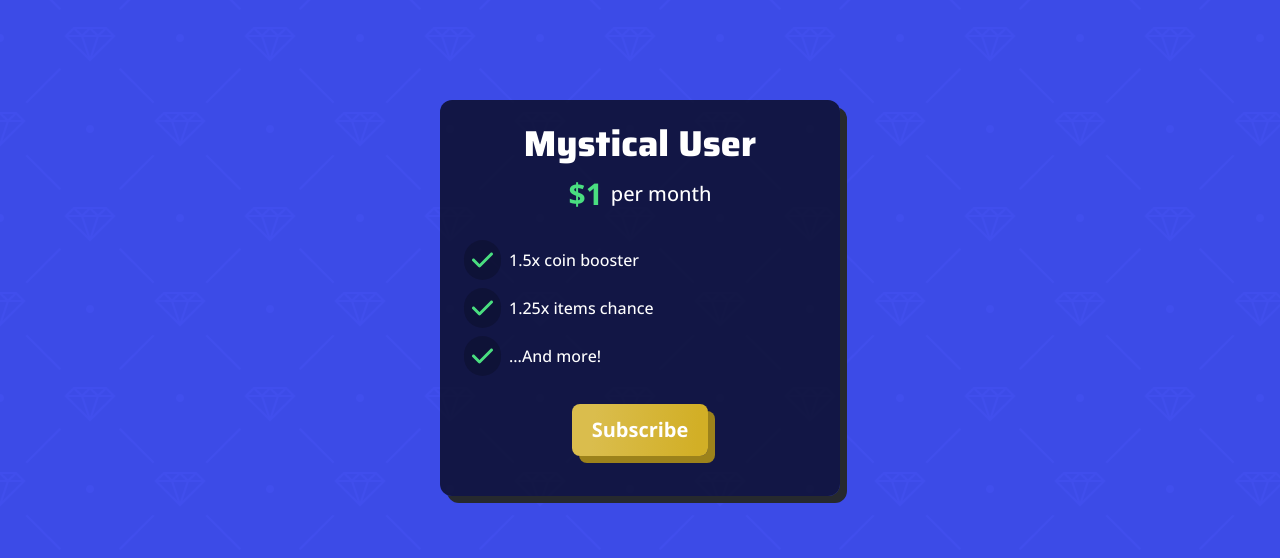
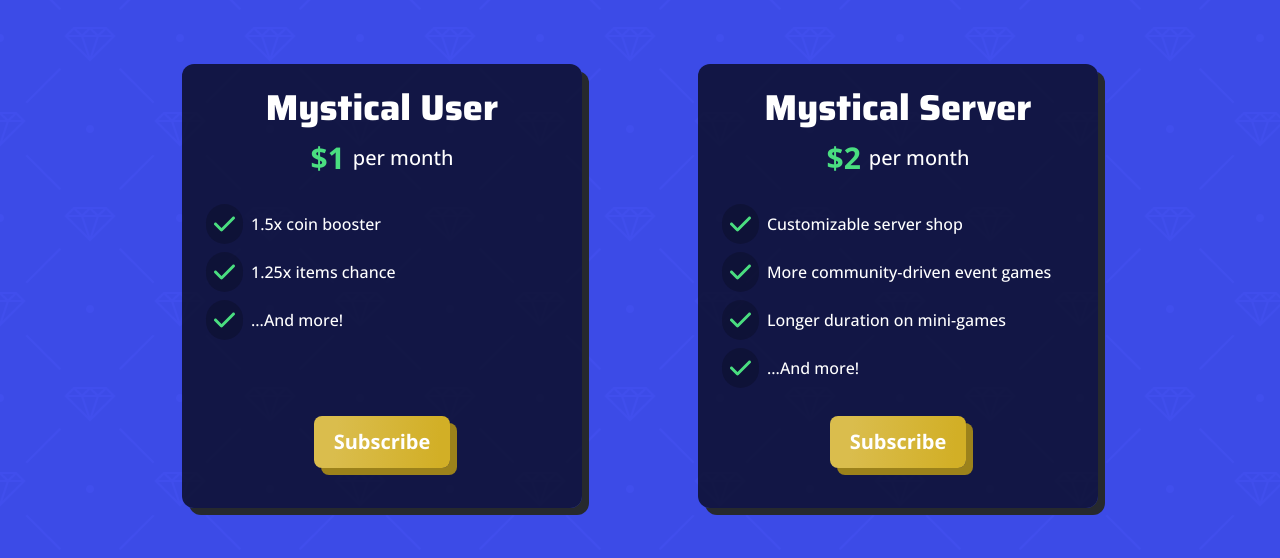
Before and after one commit to Nzii3/wizard-website, a Next.js app: page /premium in a window 1280 px wide. Shown: the part 231-789 px from the top of the page. Built offline with nearby package versions, Linux system fonts and the light colour scheme.

Commit message:
Update premium.tsx

```diff
--- a/pages/premium.tsx
+++ b/pages/premium.tsx
@@ -17,24 +17,25 @@ const Premium = () => {
           <Card
             type="Mystical User"
             cost={1}
-            link="https://www.patreon.com/checkout/nziiedev/6987448"
+            link="https://www.patreon.com/checkout/nziiedev/10007840"
             features={[
               "1.5x coin booster",
               "1.25x items chance",
               "...And more!",
             ]}
           />
-          {/* <Card
-            type="Advanced Supporter"
-            cost={5}
-            link="https://ko-fi.com/summary/35c230b5-e4e1-4b96-a857-f37712ee6e1e"
+
+          <Card
+            type="Mystical Server"
+            cost={2}
+            link="https://www.patreon.com/checkout/nziiedev/6987448"
             features={[
-              "All Supporter Tier perks",
-              "Basic Bot Hosting Server",
-              "Custom branded Server Manager",
-              "Customizable bot status"
+              "Customizable server shop",
+              "More community-driven event games",
+              "Longer duration on mini-games",
+              "...And more!",
             ]}
-          /> */}
+          />
           {/* <Card
             type="Super Supporter"
             cost={5}
```
